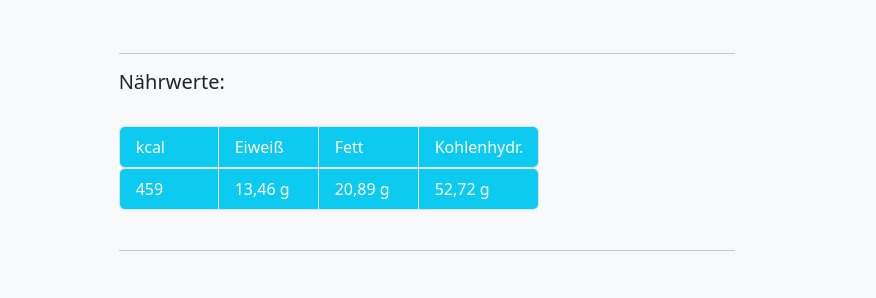
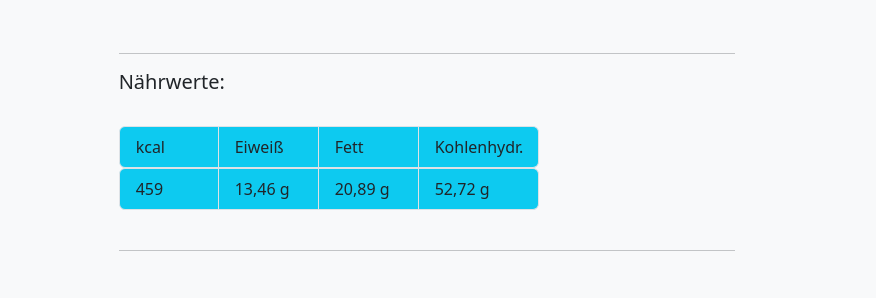
Before and after one commit to uaeboss/cookbook, a website: page index.html in a window 1280 px wide. Shown: the part 1161-1459 px from the top of the page, 0-876 px from the left. Drawn offline with nearby package versions, Linux system fonts and the light colour scheme.

Commit message:
änderung farbe nährwerte

```diff
--- a/index.html
+++ b/index.html
@@ -125,16 +125,16 @@
             <hr />
             <h5>Nährwerte:<br/><br/></h5>
             <ul class="list-group list-group-horizontal-xl">
-              <li class="list-group-item bg-info text-white" style="width: 100px;">kcal</li>
-              <li class="list-group-item bg-info text-white" style="width: 100px;">Eiweiß</li>
-              <li class="list-group-item bg-info text-white" style="width: 100px;">Fett</li>
-              <li class="list-group-item bg-info text-white" style="width: 120px;">Kohlenhydr.</li>
+              <li class="list-group-item bg-info" style="width: 100px;">kcal</li>
+              <li class="list-group-item bg-info" style="width: 100px;">Eiweiß</li>
+              <li class="list-group-item bg-info" style="width: 100px;">Fett</li>
+              <li class="list-group-item bg-info" style="width: 120px;">Kohlenhydr.</li>
             </ul>
             <ul class="list-group list-group-horizontal-xl">
-              <li class="list-group-item bg-info text-white" style="width: 100px;">459</li>
-              <li class="list-group-item bg-info text-white" style="width: 100px;">13,46 g</li>
-              <li class="list-group-item bg-info text-white" style="width: 100px;">20,89 g</li>
-              <li class="list-group-item bg-info text-white" style="width: 120px;">52,72 g</li>
+              <li class="list-group-item bg-info" style="width: 100px;">459</li>
+              <li class="list-group-item bg-info" style="width: 100px;">13,46 g</li>
+              <li class="list-group-item bg-info" style="width: 100px;">20,89 g</li>
+              <li class="list-group-item bg-info" style="width: 120px;">52,72 g</li>
             </ul>
             <br />
             <hr />
```
